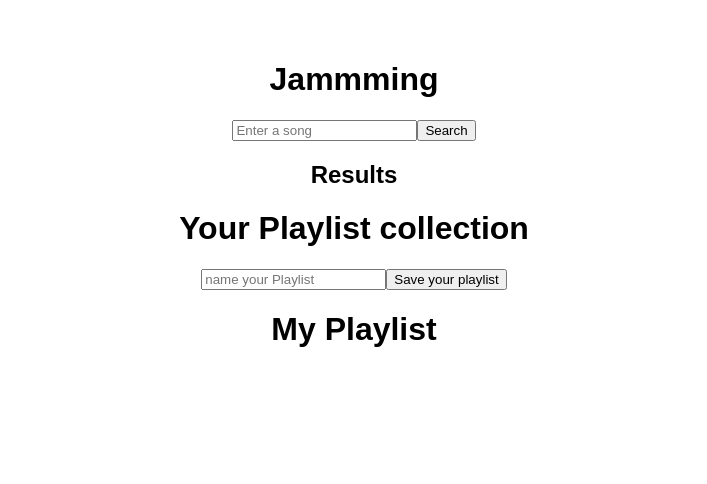
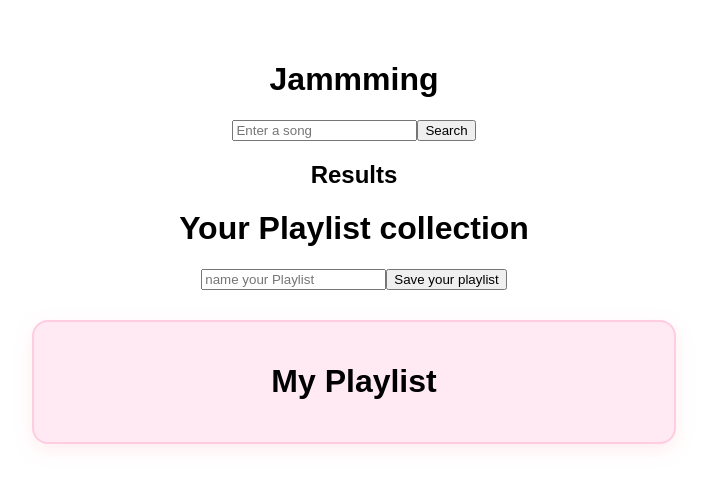
Before and after one commit to FatimaZahraAachak/jammming, a React (Create React App) app: page / in a window 1280 px wide. Shown: the top 484 px of the page, without its empty margins (286-993 px from the left). Built offline with nearby package versions, Linux system fonts and the light colour scheme.

Commit message:
Fix playlist song removal functionality and add initial styles for Playlist component

```diff
--- a/src/App.js
+++ b/src/App.js
@@ -63,21 +63,17 @@ function App() {
 
   }
   const handleRemoveSongFromSavedPlaylist = (playlistName, trackToRemove) => {
-    const updatedPlaylists = myPlaylists.map((playlist) => {
-      if (playlist.name === playlistName) {
-        // On est sur la bonne playlist
-        const updatedSongs = playlist.songs.filter(
-          (song) => song.title !== trackToRemove.title
-        );
-        return { ...playlist, songs: updatedSongs };
+    const updatedPlaylistsong = myPlaylists.map((Playlist) => {
+      if (Playlist.name === playlistName) {
+
+        const updatedsongs = Playlist.songs.filter((song) => song.title !== trackToRemove.title);
+        return ({ ...Playlist, songs: updatedsongs });
       }
+      return Playlist;
+    });
+    setPlayLists(updatedPlaylistsong);
+  };
 
-      // Sinon, on ne change pas cette playlist
-      return playlist;
-    });
-
-    setPlayLists(updatedPlaylists);
-  };
 
 
   return (
--- a/src/components/Playlist/Playlist.css
+++ b/src/components/Playlist/Playlist.css
@@ -0,0 +1,17 @@
+.Playlist{
+background-color: #ffeaf4;
+padding: 20px;
+margin: 30px auto;
+border-radius: 16px;
+max-width: 600px;
+box-shadow: 0 6px 18px rgba(255, 182, 193, 0.25);
+border: 2px solid #ffcce0;
+}
+
+.Playlist-title{
+
+}
+
+.track-container{
+
+}
```
